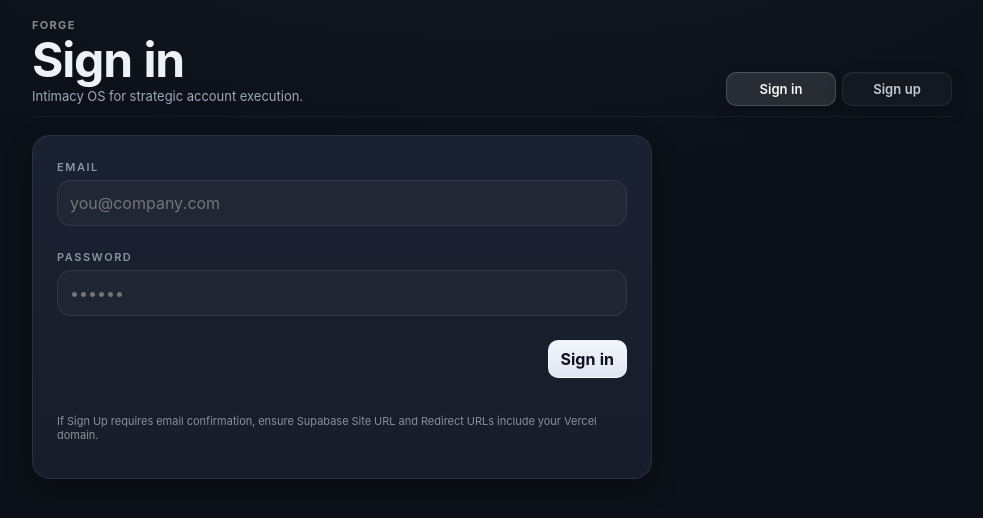
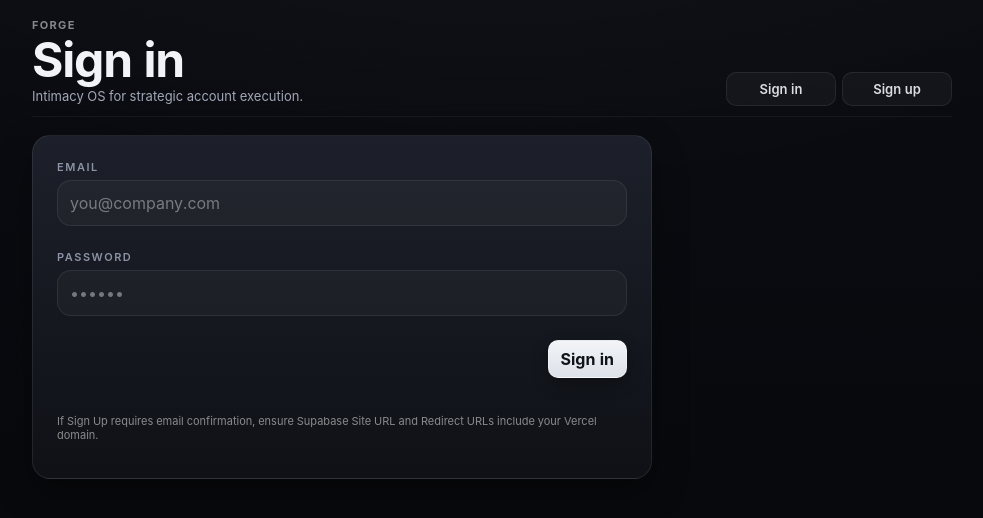
Before and after one commit to vibingcuentas-cloud/followup-coach, a Next.js app: page /login in a window 1280 px wide. Shown: the top 518 px of the page, without its empty margins (148-1131 px from the left). Built offline with nearby package versions, Linux system fonts and the light colour scheme; no server answers.

Commit message:
Enforce premium monochrome theme across workspace UI

```diff
--- a/app/globals.css
+++ b/app/globals.css
@@ -4328,3 +4328,267 @@ body::before {
     border-radius: 12px;
   }
 }
+
+/* -------------------- Black Premium Theme Lock -------------------- */
+:root {
+  --mono-bg-0: #06070a;
+  --mono-bg-1: #0b0c11;
+  --mono-surface-0: #12141a;
+  --mono-surface-1: #171a22;
+  --mono-surface-2: #1b1f29;
+  --mono-border: rgba(255, 255, 255, 0.08);
+  --mono-border-soft: rgba(255, 255, 255, 0.05);
+  --mono-text: #f1f3f7;
+  --mono-muted: #a1a8b7;
+  --mono-muted-2: #8b93a4;
+}
+
+body {
+  color: var(--mono-text) !important;
+  background: var(--mono-bg-0) !important;
+}
+
+body::before {
+  background:
+    radial-gradient(
+      1200px 640px at 50% -260px,
+      rgba(255, 255, 255, 0.065) 0%,
+      rgba(255, 255, 255, 0.014) 42%,
+      transparent 72%
+    ),
+    linear-gradient(180deg, var(--mono-bg-1) 0%, var(--mono-bg-0) 100%) !important;
+}
+
+.opsTodayFocus .opsMain::before {
+  content: none !important;
+}
+
+.opsTopbar {
+  border-bottom: 1px solid var(--mono-border-soft) !important;
+}
+
+.opsTitle,
+.opsSectionTitle,
+.opsQueueTitle,
+.opsWorkspaceName,
+.opsSummaryValue,
+.opsCopilotContactName,
+.opsMiniTitle {
+  color: var(--mono-text) !important;
+}
+
+.opsSubtitle,
+.opsSectionSubtitle,
+.opsQueueMeta,
+.opsQueueStateText,
+.opsMiniMeta,
+.opsMiniSub,
+.opsPanelValue,
+.opsCopilotText,
+.opsCopilotSubtle,
+.opsWorkspaceValue,
+.opsWorkspaceSubtle,
+.quickLogAccountName,
+.quickLogModal .subtle {
+  color: var(--mono-muted) !important;
+}
+
+.opsSummaryLabel,
+.opsPanelTitle,
+.opsPanelLabel,
+.opsCopilotLabel,
+.opsWorkspaceLabel,
+.opsIntelEyebrow,
+.opsFlowHint,
+.quickLogModal .label,
+.label {
+  color: var(--mono-muted-2) !important;
+}
+
+.card,
+.opsSummaryRow,
+.opsFilters,
+.opsBlock,
+.opsContext,
+.opsTodayFocus .opsWorkspacePanel,
+.opsTodayFocus .opsRightIntel,
+.opsCopilotCard,
+.opsCommandBar,
+.opsFlowNav,
+.segmented,
+.quickLogModal {
+  background: linear-gradient(
+    180deg,
+    rgba(30, 34, 44, 0.94) 0%,
+    rgba(16, 18, 24, 0.94) 100%
+  ) !important;
+  border: 1px solid var(--mono-border) !important;
+  box-shadow: 0 14px 34px rgba(0, 0, 0, 0.36) !important;
+}
+
+.quickLogHeader {
+  background: linear-gradient(
+    180deg,
+    rgba(24, 27, 35, 0.96) 0%,
+    rgba(16, 18, 24, 0.94) 100%
+  ) !important;
+  border-bottom: 1px solid var(--mono-border-soft) !important;
+}
+
+.quickLogOverlayShell {
+  background: rgba(7, 8, 11, 0.74) !important;
+}
+
+.field,
+.opsSearch,
+.opsTextarea,
+.opsCopilotMessageSurface,
+.opsTierSeg,
+.quickLogModal .field,
+.quickLogModal select.field,
+.quickLogModal textarea.field {
+  background: rgba(255, 255, 255, 0.032) !important;
+  border: 1px solid var(--mono-border) !important;
+  color: var(--mono-text) !important;
+}
+
+.field::placeholder,
+.quickLogModal .field::placeholder,
+.opsCommandInput::placeholder {
+  color: rgba(241, 243, 247, 0.42) !important;
+}
+
+.field:focus,
+.quickLogModal .field:focus {
+  border-color: rgba(255, 255, 255, 0.14) !important;
+  box-shadow: 0 0 0 3px rgba(255, 255, 255, 0.045) !important;
+}
+
+.btn,
+.btnGhost,
+.btnDanger,
+.opsQueueActionBtn,
+.opsFlowStep,
+.opsCopilotSendBtn,
+.quickLogModal .btn:not(.btnPrimary) {
+  background: rgba(255, 255, 255, 0.04) !important;
+  border: 1px solid var(--mono-border) !important;
+  color: rgba(241, 243, 247, 0.9) !important;
+  box-shadow: none !important;
+}
+
+.btn:hover,
+.btnGhost:hover,
+.btnDanger:hover,
+.opsFlowStep:hover,
+.opsQueueActionBtn:hover,
+.opsCopilotSendBtn:hover:not(:disabled) {
+  background: rgba(255, 255, 255, 0.06) !important;
+  border-color: rgba(255, 255, 255, 0.14) !important;
+  filter: none !important;
+  transform: none !important;
+}
+
+.btnPrimary,
+.opsTodayFocus .opsWorkspacePrimaryCta,
+.opsTodayFocus .opsIntelPrimaryAction,
+.quickLogModal .btnPrimary {
+  background: linear-gradient(180deg, #f2f4f7, #dde1e9) !important;
+  border: 1px solid rgba(255, 255, 255, 0.32) !important;
+  color: #101318 !important;
+  box-shadow: 0 6px 16px rgba(0, 0, 0, 0.28) !important;
+}
+
+.btnPrimary:hover,
+.opsTodayFocus .opsWorkspacePrimaryCta:hover:not(:disabled),
+.opsTodayFocus .opsIntelPrimaryAction:hover:not(:disabled),
+.quickLogModal .btnPrimary:hover {
+  background: linear-gradient(180deg, #f7f8fb, #e7ebf2) !important;
+  transform: none !important;
+}
+
+.opsCopilotSendBtn.primary {
+  background: linear-gradient(180deg, #f2f4f7, #dde1e9) !important;
+  color: #101318 !important;
+}
+
+.opsCopilotSendBtn:disabled,
+.btn:disabled,
+.opsTodayFocus .opsWorkspacePrimaryCta:disabled,
+.opsTodayFocus .opsIntelPrimaryAction:disabled {
+  background: rgba(255, 255, 255, 0.08) !important;
+  border-color: rgba(255, 255, 255, 0.06) !important;
+  color: rgba(241, 243, 247, 0.45) !important;
+  box-shadow: none !important;
+}
+
+.opsSummaryCell.risk {
+  background: transparent !important;
+}
+
+.opsFlowStep.active,
+.seg.active,
+.opsTodayFocus .opsQueueActionBtn.strong {
+  background: rgba(255, 255, 255, 0.1) !important;
+  color: rgba(255, 255, 255, 0.96) !important;
+  border-color: rgba(255, 255, 255, 0.16) !important;
+}
+
+.opsQueueItem,
+.opsQueueItem.active,
+.opsListRow {
+  background: transparent !important;
+  box-shadow: inset 0 -1px 0 var(--mono-border-soft) !important;
+  border-radius: 0 !important;
+}
+
+.opsQueueStatusBadge,
+.opsTodayFocus .opsWorkspaceHero .opsQueueStatusBadge {
+  border: 1px solid rgba(255, 255, 255, 0.14) !important;
+}
+
+.opsQueueStatusBadge.due,
+.opsTodayFocus .opsWorkspaceHero .opsQueueStatusBadge.due {
+  background: rgba(255, 255, 255, 0.1) !important;
+  color: rgba(236, 239, 246, 0.9) !important;
+}
+
+.opsQueueStatusBadge.risk,
+.opsTodayFocus .opsWorkspaceHero .opsQueueStatusBadge.risk {
+  background: rgba(255, 255, 255, 0.16) !important;
+  color: rgba(243, 245, 249, 0.94) !important;
+}
+
+.opsQueueStatusBadge.ok,
+.opsTodayFocus .opsWorkspaceHero .opsQueueStatusBadge.ok {
+  background: rgba(255, 255, 255, 0.08) !important;
+  color: rgba(214, 220, 231, 0.92) !important;
+}
+
+.opsCopilotAvatar,
+.opsCopilotHistoryAvatar {
+  background: rgba(255, 255, 255, 0.08) !important;
+  border-color: rgba(255, 255, 255, 0.12) !important;
+}
+
+.opsCopilotMessageSurface {
+  background: rgba(255, 255, 255, 0.05) !important;
+}
+
+.opsCopilotMessageBubble {
+  color: rgba(232, 236, 244, 0.9) !important;
+}
+
+.quickLogMessage {
+  border: 1px solid var(--mono-border) !important;
+  background: rgba(255, 255, 255, 0.045) !important;
+  color: rgba(241, 243, 247, 0.88) !important;
+}
+
+.stepDot.done {
+  color: rgba(241, 243, 247, 0.9) !important;
+}
+
+.stepDot.done::before {
+  background: rgba(241, 243, 247, 0.72) !important;
+}
```
